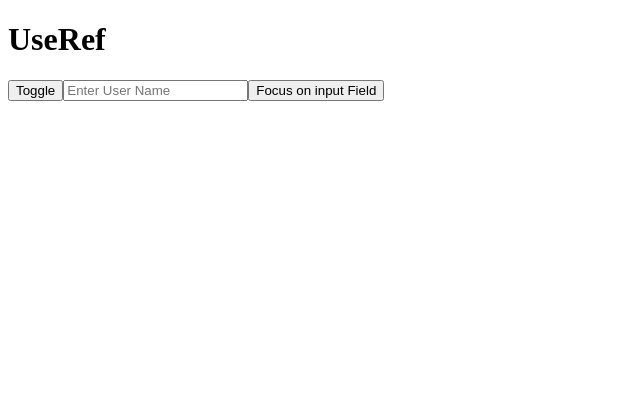
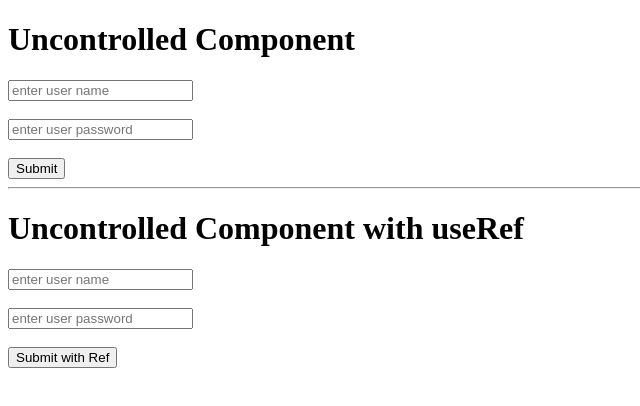
Before and after one commit to pranjalbhatnagar6-ai/React, a React (Vite) app in the folder 01-folder/: page / in a window 1280 px wide. Shown: the top 406 px of the page, without its empty margins (0-640 px from the left). Built offline with nearby package versions, Linux system fonts and the light colour scheme.

Commit message:
Learnt about Uncontrolled component

```diff
--- a/01-folder/src/39_ uncontrolled component/Uncontrolled.jsx
+++ b/01-folder/src/39_ uncontrolled component/Uncontrolled.jsx
@@ -0,0 +1,57 @@
+import { useRef } from "react";
+
+function Uncontrolled() {
+
+  const userRef=useRef();
+  const passwordRef=useRef();
+
+
+  const handleForm=(event)=>{
+   event.preventDefault();
+   const user= document.querySelector("#user").value;
+   const password= document.querySelector("#password").value;
+
+   console.log(user,password);
+
+  }
+
+ const handleFormRef=(event)=>{
+  event.preventDefault()
+  const user= userRef.current.value
+  const password= passwordRef.current.value
+
+  console.log("handleFormRef",user,password);
+
+
+ }
+  return (
+    <>
+     <h1>Uncontrolled Component</h1>
+     <form action="" method="post" onSubmit={handleForm}>
+      <input type="text" id="user" placeholder="enter user name" />
+      <br /><br />
+      <input type="password" id="password" placeholder="enter user password" />
+      <br /><br />
+      <button>
+        Submit
+      </button>
+
+     </form>
+
+     <hr />
+     <h1>Uncontrolled Component with useRef</h1>
+     <form action="" method="post" onSubmit={handleFormRef}>
+      <input type="text" ref={userRef} id="userRef" placeholder="enter user name" />
+      <br /><br />
+      <input type="password" ref={passwordRef} id="passwordRef" placeholder="enter user password" />
+      <br /><br />
+      <button>
+        Submit with Ref
+      </button>
+
+     </form>
+    </>
+  )
+}
+
+export default Uncontrolled;
--- a/01-folder/src/Learning.jsx
+++ b/01-folder/src/Learning.jsx
@@ -21,7 +21,8 @@
 // import External from "./33_External style in React/Ext";
 // import UserProfileMain from "./34_Style with CSS Modules/UserProfilemain";
 // import StyleComp from './35_React Styled Components/StyleComp';
-import UseRefHook from "./38_useRef Hook/UseRefHook";
+// import UseRefHook from "./38_useRef Hook/UseRefHook";
+import Uncontrolled from "./39_ uncontrolled component/Uncontrolled";
 
 function Learning() {
   return (
@@ -51,7 +52,8 @@
       {/* <External /> */}
       {/* <UserProfileMain /> */}
       {/* <StyleComp />   */}
-      <UseRefHook />
+      {/* <UseRefHook /> */}
+      <Uncontrolled />
     </>
   )
 }
```
